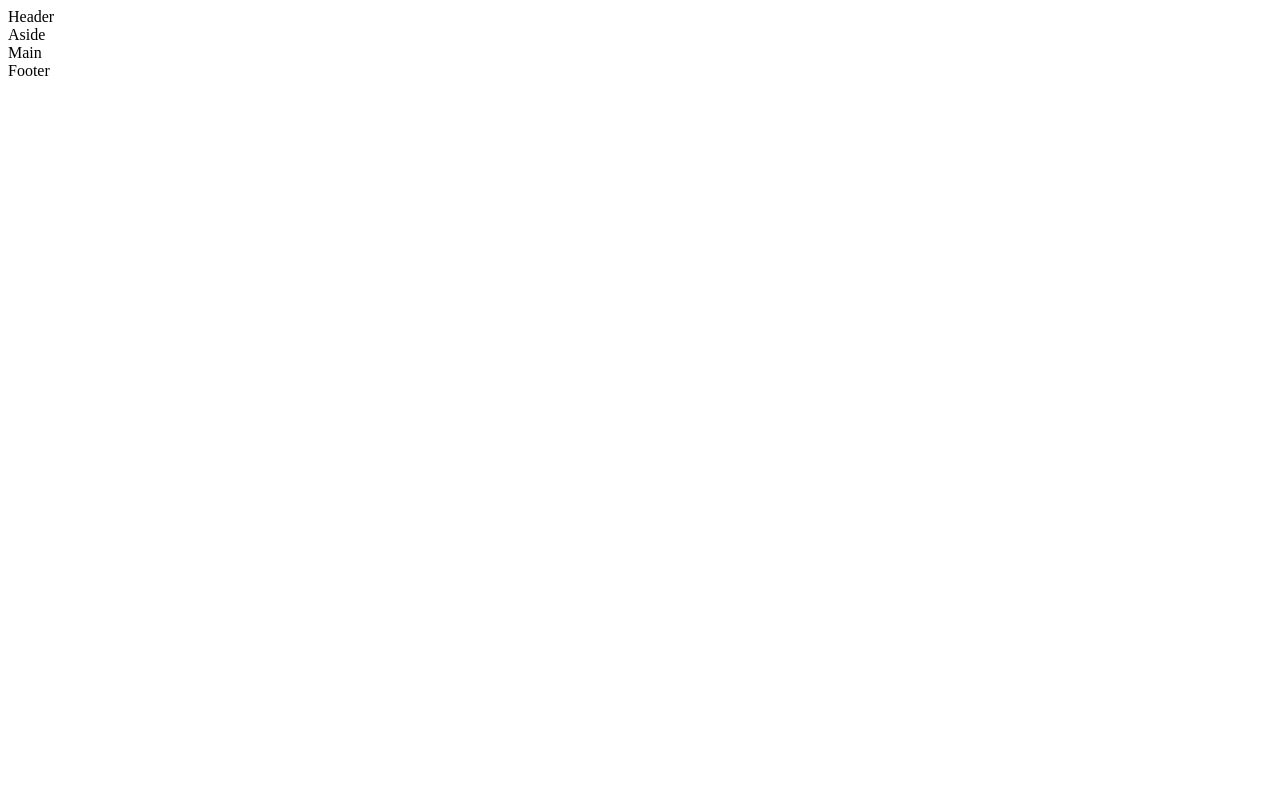
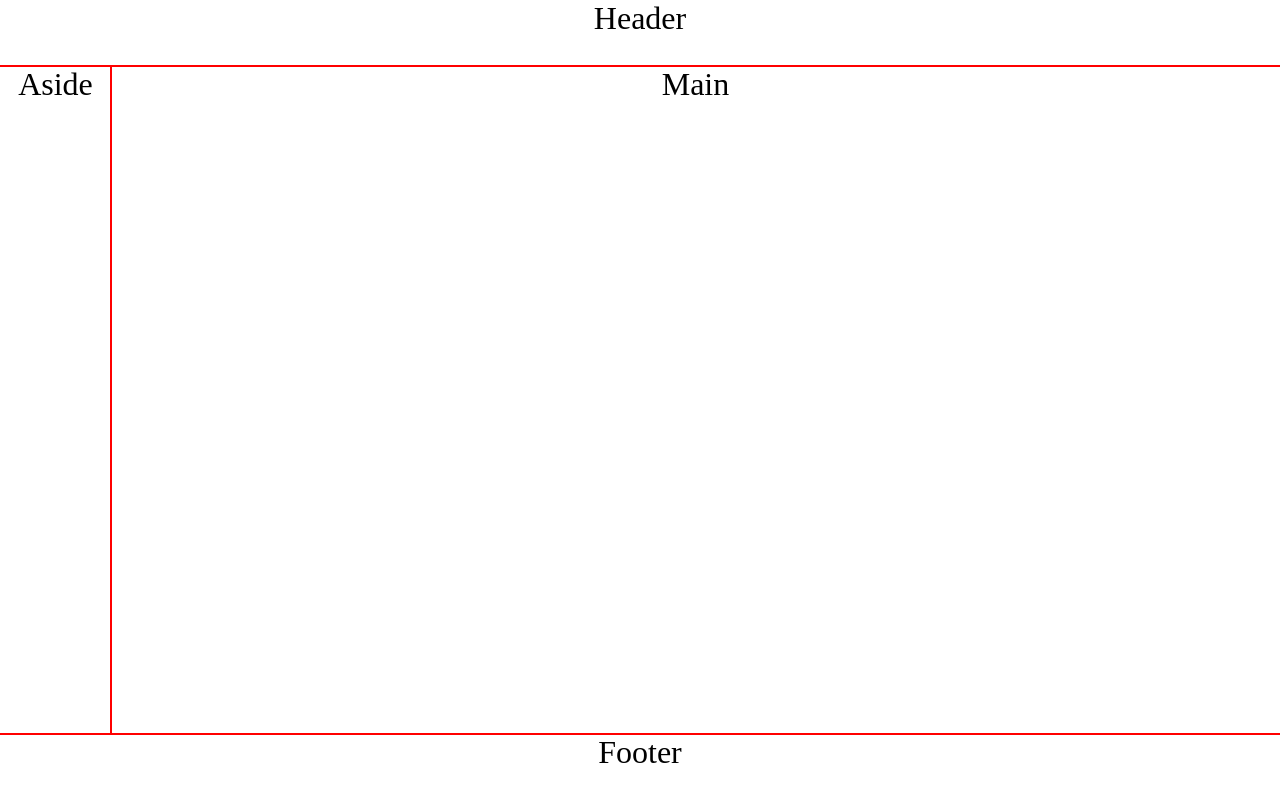
Before and after one commit to edwardgreenwood38/css-4-from-mockups-to-code, a plain HTML site: page index.html in a window 1280 px wide. Drawn offline with Linux system fonts and the light colour scheme.

Commit message:
basic layout with media query

```diff
--- a/index.html
+++ b/index.html
@@ -7,7 +7,7 @@
         <title>Pillow Talk</title>
         <meta name="description" content="">
         <meta name="viewport" content="width=device-width, initial-scale=1">
-        <link rel="stylesheet" href="">
+        <link rel="stylesheet" href="./style.css">
     </head>
     <body>
         <div class="container">
--- a/style.css
+++ b/style.css
@@ -0,0 +1,57 @@
+* {
+    outline: 1px solid red;
+}
+
+body {
+    font-size: 2em;
+    margin:0;
+    text-align: center;
+}
+
+.container {
+    display: flex;
+    flex-direction: column;
+    height: 100vh;
+}
+
+header {
+    flex-grow: 1;
+}
+
+aside {
+    flex-grow: 2;
+}
+
+main {
+    flex-grow: 8;
+}
+
+footer {
+    flex-grow: 1;
+}
+
+@media (min-width: 600px) {
+    .container {
+        flex-direction: row;
+        flex-wrap: wrap;
+    }
+
+    header {
+        width: 100%;
+    }
+
+    aside {
+        flex-grow: 2;
+    }
+
+    main {
+        /* flex-grow: 8; */
+        width: 80%;
+        min-height: 80vh;
+    }
+
+    footer {
+        flex-grow: 1;
+        width: 80%;
+    }
+}
```
